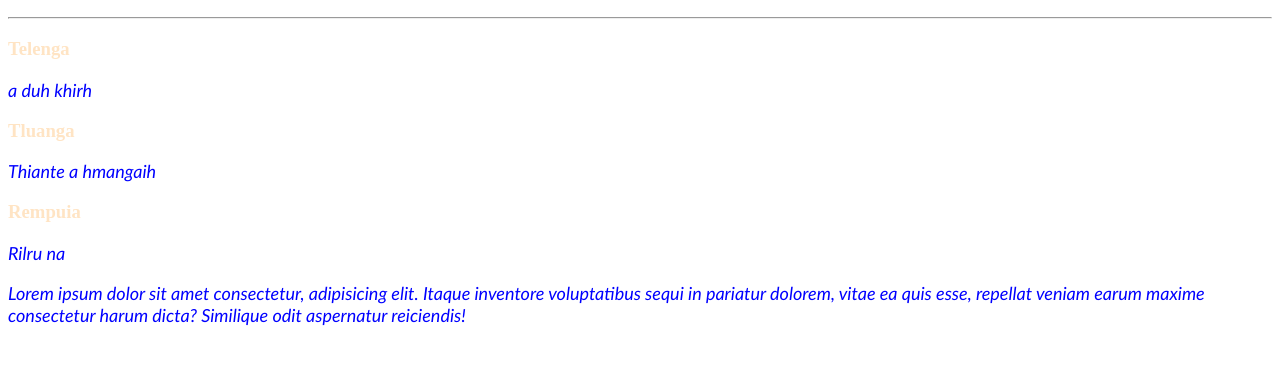
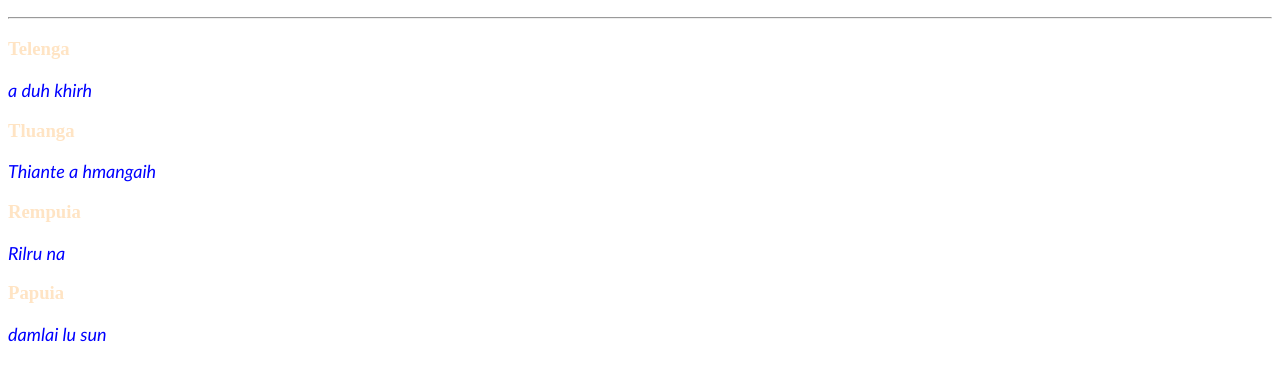
Before and after one commit to Atiti2705/test, a plain HTML site: page index.html in a window 1280 px wide. Shown: the part 96-476 px from the top of the page. Drawn offline with Linux system fonts and the light colour scheme.

Commit message:
papuia added

```diff
--- a/index.html
+++ b/index.html
@@ -9,10 +9,5 @@
 <p>Thiante a hmangaih</p>
 <h3>Rempuia</h3>
 <p>Rilru na</p>
-
-<div class="section">
-    <p>Lorem ipsum dolor sit amet consectetur, adipisicing elit.
-    Itaque inventore voluptatibus sequi in pariatur dolorem,
-    vitae ea quis esse, repellat veniam earum maxime consectetur harum dicta?
-     Similique odit aspernatur reiciendis!</p>
-</div>
+<h3>Papuia</h3>
+<p>damlai lu sun</p>
```
